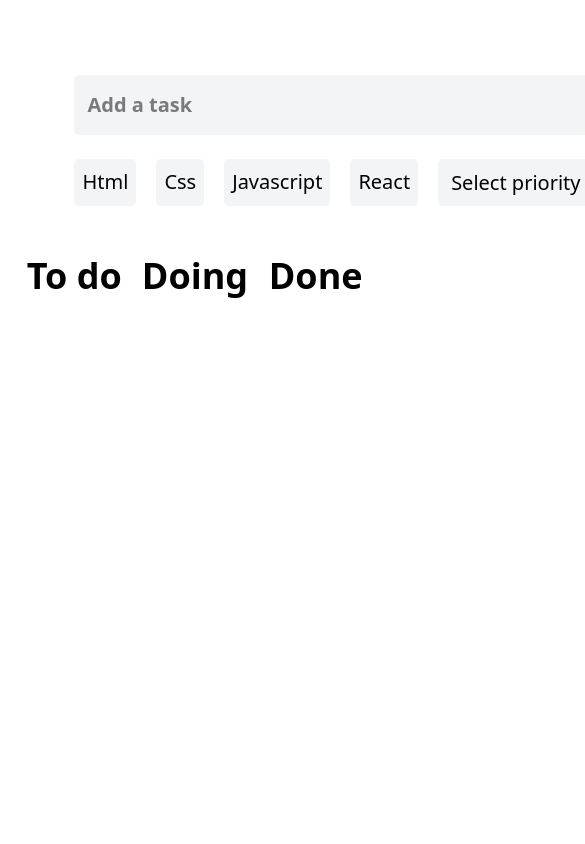
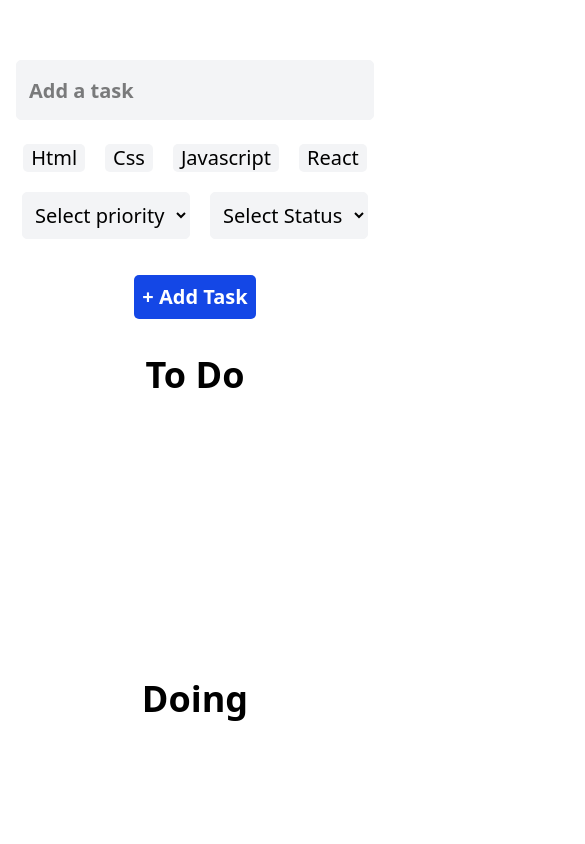
Before and after one commit to i-m-meet/to-do-list-react, a React (Vite) app: page / in a window 390 px wide. Shown: the top 844 px of the page, 585 px wide, since content can reach past the window. Built offline with nearby package versions, Linux system fonts and the light colour scheme.

Commit message:
responsive design

```diff
--- a/src/components/Body.jsx
+++ b/src/components/Body.jsx
@@ -1,27 +1,27 @@
 import Section from "./Section";
 import TaskCard from "./TaskCard";
 
-const Body = ({tasks, deleteTask, updateTaskStatus}) => {
+const Body = ({ tasks, deleteTask, updateTaskStatus }) => {
 
     return (
-        <div className="h-[1000px] grid grid-cols-3 gap-5 p-6 ">
-            <Section name="To do">
+        <div className="h-[1000px] grid grid-cols-1 sm:grid-cols-2 lg:grid-cols-3 gap-5 p-6">
+            <Section name="To Do">
                 {tasks.filter((task) => task.status === "To Do").map((task, index) => {
-                   return <TaskCard key={index} task = {task} index={index} deleteTask={deleteTask} updateTaskStatus={updateTaskStatus}/>
+                   return <TaskCard key={index} task={task} index={index} deleteTask={deleteTask} updateTaskStatus={updateTaskStatus} />
                 })}
             </Section>
             <Section name="Doing">
-            {tasks.filter((task) => task.status === "Doing").map((task, index) => {
-                   return <TaskCard key={index} task = {task} index={index} deleteTask={deleteTask} updateTaskStatus={updateTaskStatus}/>
+                {tasks.filter((task) => task.status === "Doing").map((task, index) => {
+                   return <TaskCard key={index} task={task} index={index} deleteTask={deleteTask} updateTaskStatus={updateTaskStatus} />
                 })}
             </Section>
             <Section name="Done">
-            {tasks.filter((task) => task.status === "Done").map((task, index) => {
-                   return <TaskCard key={index} task = {task} index={index} deleteTask={deleteTask} updateTaskStatus={updateTaskStatus}/>
+                {tasks.filter((task) => task.status === "Done").map((task, index) => {
+                   return <TaskCard key={index} task={task} index={index} deleteTask={deleteTask} updateTaskStatus={updateTaskStatus} />
                 })}
             </Section>
         </div>
     );
 }
 
-export default Body
+export default Body;
--- a/src/components/Header.jsx
+++ b/src/components/Header.jsx
@@ -1,129 +1,154 @@
 import { useState } from "react";
 
-const Header = ({addTask}) => {
-
+const Header = ({ addTask }) => {
     const [selected, setSelected] = useState({
       html: false,
       css: false,
       javascript: false,
       react: false,
-    })
-    const [input, setInput] = useState('')
-    const [taskType, setTaskType]= useState([])
-    const [priority, setPriority] = useState('')
-    const [status, setStatus] = useState('')
+    });
+    const [input, setInput] = useState("");
+    const [taskType, setTaskType] = useState([]);
+    const [priority, setPriority] = useState("");
+    const [status, setStatus] = useState("");
     const [errors, setErrors] = useState({});
+
     const handleColorToggle = (button) => {
       setSelected((prevState) => ({
-            ...prevState, [button]: !prevState[button]
-        }))
+        ...prevState, [button]: !prevState[button],
+      }));
+    };
+
+    const validateConfig = {
+      input: [{ required: true, message: "Input text is required" }],
+      priority: [{ required: true, message: "Please select the priority" }],
+      status: [{ required: true, message: "Please select the status" }],
+    };
+
+    // Define validate function
+    const validate = (formData) => {
+      const errorsData = {};
+
+      // Loop through the formData and validate each field
+      Object.entries(formData).forEach(([key, value]) => {
+        if (!validateConfig[key]) return;
+        validateConfig[key].some((rule) => {
+          if (rule.required && !value) {
+            errorsData[key] = rule.message;
+            return true;
           }
-    const validateConfig = {
-        input: [{required: true, message:" input text is required"}],
-        priority: [{required: true, message: "Please select the priority"}],
-        status: [{required: true, message: "Please select the status "}]
-    }
+        });
+      });
 
-    const validate = (formData) =>{
-        const errorsData = {}
-
-        Object.entries(formData).forEach(([key, value]) =>{
-            if(!validateConfig[key]) return
-            validateConfig[key].some((rule) => {
-                if(rule.required && !value){
-                    errorsData[key]= rule.message
-                    return true
-                }
-            })
-        })
-        setErrors(errorsData)
-        return errorsData
-    }
+      return errorsData;
+    };
 
     const handleInput = (e) => {
-        setInput(e.target.value)
+      setInput(e.target.value);
+      if (e.target.value) {
+        setErrors((prev) => {
+          const { input, ...rest } = prev;
+          return rest;
+        });
+      }
+    };
 
-        if (e.target.value){
+    const handlePriorityChange = (e) => {
+      setPriority(e.target.value);
+      if (e.target.value) {
         setErrors((prev) => {
-                const {input, ...rest} = prev
-                return rest
-            })
+          const { priority, ...rest } = prev;
+          return rest;
+        });
       }
+    };
+
+    const handleStatusChange = (e) => {
+      setStatus(e.target.value);
+      if (e.target.value) {
+        setErrors((prev) => {
+          const { status, ...rest } = prev;
+          return rest;
+        });
       }
-    const handlePriorityChange = (e) => {
-        setPriority(e.target.value)
-        if (e.target.value){
-            setErrors((prev) => {
-                const {priority, ...rest} = prev
-                return rest
-            })
-        }
-
-    }
-    const handleStatusChange = (e) => {
-        setStatus(e.target.value)
-        if (e.target.value){
-            setErrors((prev) => {
-                const {status, ...rest} = prev
-                return rest
-            })
-        }
-    }
+    };
 
     const handleAddTask = () => {
-        const selectedOptions = Object.keys(selected).filter((key) => selected[key])
-        setTaskType(selectedOptions)
+      const selectedOptions = Object.keys(selected).filter((key) => selected[key]);
+      setTaskType(selectedOptions);
 
-        const formData = {input, priority, status, categories: selectedOptions}
-        const validateFormData = validate(formData)
-        if (Object.keys(validateFormData).length ===0) {
-            addTask(formData)
-            setInput('')
-            setPriority('')
-            setStatus('')
+      const formData = { input, priority, status, categories: selectedOptions };
+      const validateFormData = validate(formData); // Now calling the validate function
+      if (Object.keys(validateFormData).length === 0) {
+        addTask(formData);
+        setInput('');
+        setPriority('');
+        setStatus('');
         setSelected({
           html: false,
           css: false,
           javascript: false,
           react: false,
-            })
-            // console.log("task: " + input)
-            // console.log(selectedOptions)
-            // console.log("priority: " + priority)
-            // console.log("status: " + status)
+        });
+      } else {
+        setErrors(validateFormData); // If there are validation errors, display them
       }
-    }
-
+    };
 
     return (
-        <div className=" h-40 flex flex-col justify-center items-center m-auto w-[1000px] mt-15">
-            <div className="">
-                <input type="text" placeholder="Add a task" value={input} onChange={handleInput} className="h-15 p-3 text-[20px] font-semibold rounded-[5px] bg-gray-100 border-1 border-gray-100 w-[800px]" />
+      <div className="h-auto flex flex-col justify-center items-center mx-4 sm:mx-6 md:mx-8 lg:mx-16 mt-15">
+        <div className="w-full max-w-4xl">
+          <input
+            type="text"
+            placeholder="Add a task"
+            value={input}
+            onChange={handleInput}
+            className="h-15 p-3 text-[20px] font-semibold rounded-[5px] bg-gray-100 border-1 border-gray-100 w-full"
+          />
           {errors.input && <p className="text-red-500 text-xs">{errors.input}</p>}
-                <div className="flex gap-5 mt-6 text-xl">
-                    <button className={`${selected.html ? "bg-yellow-300" : "bg-gray-100"} px-2 rounded-[5px] hover:bg-sky-200 `} onClick={() => handleColorToggle('html')} >Html</button>
-                    <button className={`${selected.css ? "bg-teal-300" : "bg-gray-100"} px-2 rounded-[5px] hover:bg-sky-200 `} onClick={() => handleColorToggle('css')}>Css</button>
-                    <button className={`${selected.javascript ? "bg-pink-300" : "bg-gray-100"} px-2 rounded-[5px] hover:bg-sky-200 `} onClick={() => handleColorToggle('javascript')}>Javascript</button>
-                    <button className={`${selected.react ? "bg-violet-300" : "bg-gray-100"} px-2 rounded-[5px] hover:bg-sky-200 `} onClick={() => handleColorToggle('react')}>React</button>
-                    <select name="Priority" id="" value={priority} onChange={handlePriorityChange} className="rounded-[5px] bg-gray-100 border-1 border-gray-100 p-2">
+
+          <div className="flex flex-wrap gap-5 mt-6 text-xl justify-center sm:justify-start">
+            <button className={`${selected.html ? "bg-yellow-300" : "bg-gray-100"} px-2 rounded-[5px]`} onClick={() => handleColorToggle('html')}>Html</button>
+            <button className={`${selected.css ? "bg-teal-300" : "bg-gray-100"} px-2 rounded-[5px]`} onClick={() => handleColorToggle('css')}>Css</button>
+            <button className={`${selected.javascript ? "bg-pink-300" : "bg-gray-100"} px-2 rounded-[5px]`} onClick={() => handleColorToggle('javascript')}>Javascript</button>
+            <button className={`${selected.react ? "bg-violet-300" : "bg-gray-100"} px-2 rounded-[5px]`} onClick={() => handleColorToggle('react')}>React</button>
+
+            <select
+              name="Priority"
+              id=""
+              value={priority}
+              onChange={handlePriorityChange}
+              className="rounded-[5px] bg-gray-100 border-1 border-gray-100 p-2"
+            >
               <option value="Select the priority" hidden>Select priority</option>
               <option value="Low">Low</option>
               <option value="Medium">Medium</option>
-                        <option value="high">High</option>
+              <option value="High">High</option>
             </select>
-                    {errors.priority && <p className="text-red-500 text-xs">{errors.priority}</p>}
-                    <select name="To Do" id="" value={status} onChange={handleStatusChange} className="rounded-[5px] bg-gray-100 border-1 border-gray-100 p-2">
+
+            <select
+              name="To Do"
+              id=""
+              value={status}
+              onChange={handleStatusChange}
+              className="rounded-[5px] bg-gray-100 border-1 border-gray-100 p-2"
+            >
               <option value="status" hidden>Select Status</option>
               <option value="To Do">To Do</option>
               <option value="Doing">Doing</option>
               <option value="Done">Done</option>
             </select>
-                    {errors.status && <p className="text-red-500 text-xs">{errors.status}</p>}
-                    <button className="bg-blue-700 hover:bg-blue-900 text-white font-semibold py-2 rounded-[5px] px-2" onClick={handleAddTask}>+ Add Task</button>
+
+            <button
+              className="bg-blue-700 hover:bg-blue-900 text-white font-semibold py-2 rounded-[5px] px-2 mt-4 sm:mt-0"
+              onClick={handleAddTask}
+            >
+              + Add Task
+            </button>
           </div>
         </div>
       </div>
     );
   }
 
-export default Header
+  export default Header;
```
Also changed, not shown: src/components/TaskCard.jsx (+10 -12 lines). Lines whose indentation alone changed are shown as unchanged.
